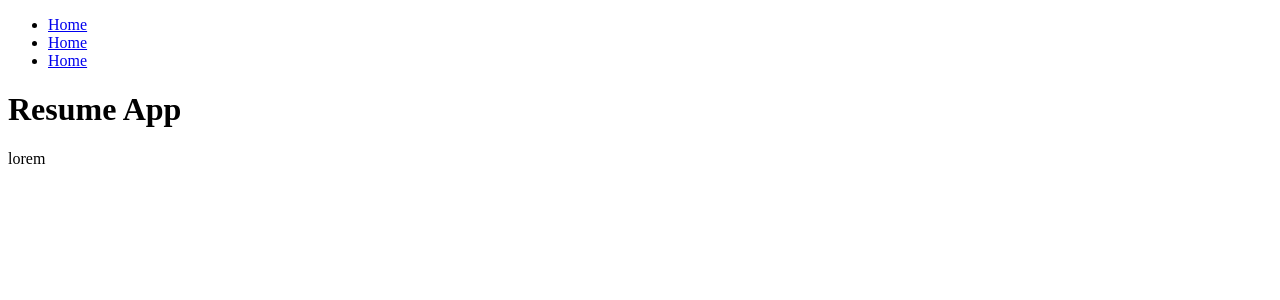
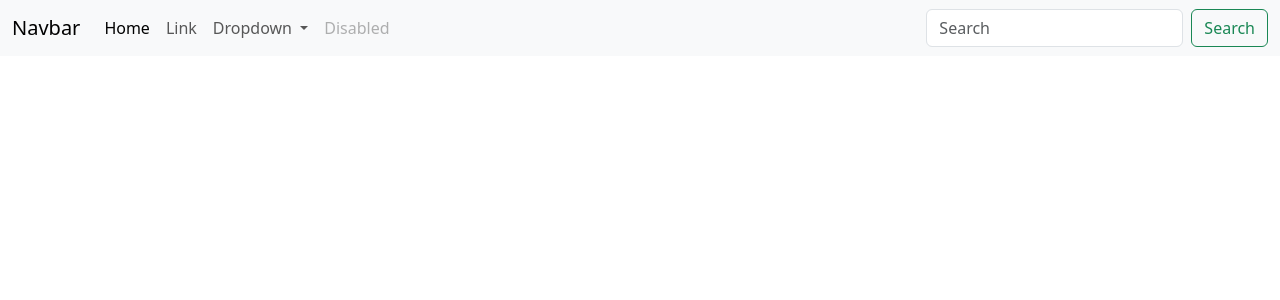
Before and after one commit to k-celal/python_django_resume_project, a Django app: page / in a window 1280 px wide. Shown: the top 300 px of the page. Run offline with Django 4.2, Linux system fonts and the light colour scheme.

Commit message:
[Feat] add boostrap
add boostrap

```diff
--- a/templates/index.html
+++ b/templates/index.html
@@ -3,22 +3,47 @@
 <head>
     <meta charset="UTF-8">
     <title>Resume App</title>
+    <link href="https://cdn.jsdelivr.net/npm/bootstrap@5.3.2/dist/css/bootstrap.min.css" rel="stylesheet" integrity="sha384-T3c6CoIi6uLrA9TneNEoa7RxnatzjcDSCmG1MXxSR1GAsXEV/Dwwykc2MPK8M2HN" crossorigin="anonymous">
+
 </head>
 <body>
-    <nav>
-        <ul>
-            <li><a href="index.html">Home</a></li>
-            <li><a href="about.html">Home</a></li>
-            <li><a href="contact.html">Home</a></li>
-        </ul>
+    <nav class="navbar navbar-expand-lg bg-body-tertiary">
+      <div class="container-fluid">
+        <a class="navbar-brand" href="#">Navbar</a>
+        <button class="navbar-toggler" type="button" data-bs-toggle="collapse" data-bs-target="#navbarSupportedContent" aria-controls="navbarSupportedContent" aria-expanded="false" aria-label="Toggle navigation">
+          <span class="navbar-toggler-icon"></span>
+        </button>
+        <div class="collapse navbar-collapse" id="navbarSupportedContent">
+          <ul class="navbar-nav me-auto mb-2 mb-lg-0">
+            <li class="nav-item">
+              <a class="nav-link active" aria-current="page" href="#">Home</a>
+            </li>
+            <li class="nav-item">
+              <a class="nav-link" href="#">Link</a>
+            </li>
+            <li class="nav-item dropdown">
+              <a class="nav-link dropdown-toggle" href="#" role="button" data-bs-toggle="dropdown" aria-expanded="false">
+                Dropdown
+              </a>
+              <ul class="dropdown-menu">
+                <li><a class="dropdown-item" href="#">Action</a></li>
+                <li><a class="dropdown-item" href="#">Another action</a></li>
+                <li><hr class="dropdown-divider"></li>
+                <li><a class="dropdown-item" href="#">Something else here</a></li>
+              </ul>
+            </li>
+            <li class="nav-item">
+              <a class="nav-link disabled" aria-disabled="true">Disabled</a>
+            </li>
+          </ul>
+          <form class="d-flex" role="search">
+            <input class="form-control me-2" type="search" placeholder="Search" aria-label="Search">
+            <button class="btn btn-outline-success" type="submit">Search</button>
+          </form>
+        </div>
+      </div>
     </nav>
-    <h1>
-        Resume App
-    </h1>
-    <p>
-        <span>
-            lorem
-        </span>
-    </p>
+
+<script src="https://cdn.jsdelivr.net/npm/bootstrap@5.3.2/dist/js/bootstrap.bundle.min.js" integrity="sha384-C6RzsynM9kWDrMNeT87bh95OGNyZPhcTNXj1NW7RuBCsyN/o0jlpcV8Qyq46cDfL" crossorigin="anonymous"></script>
 </body>
 </html>
```
